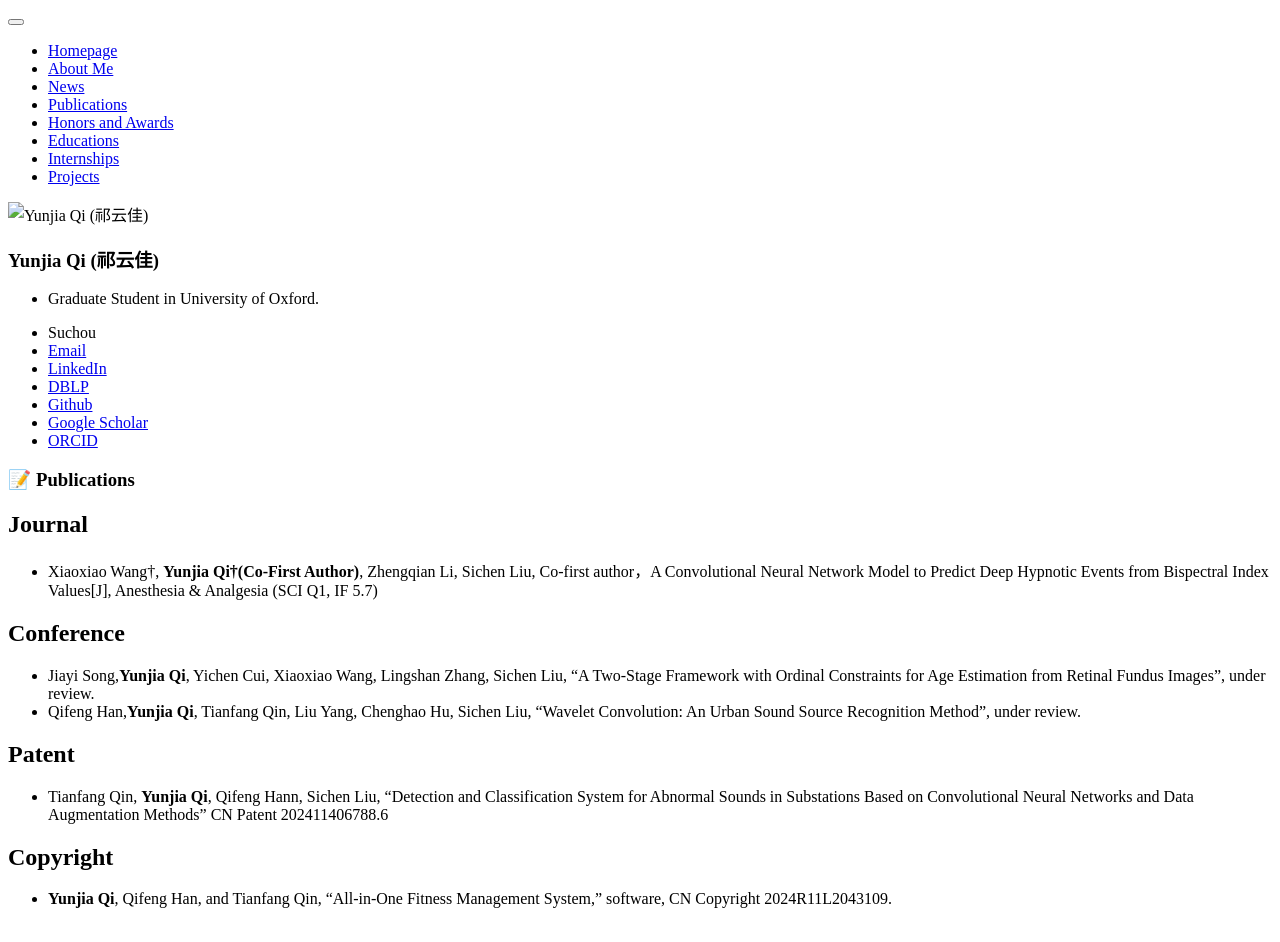
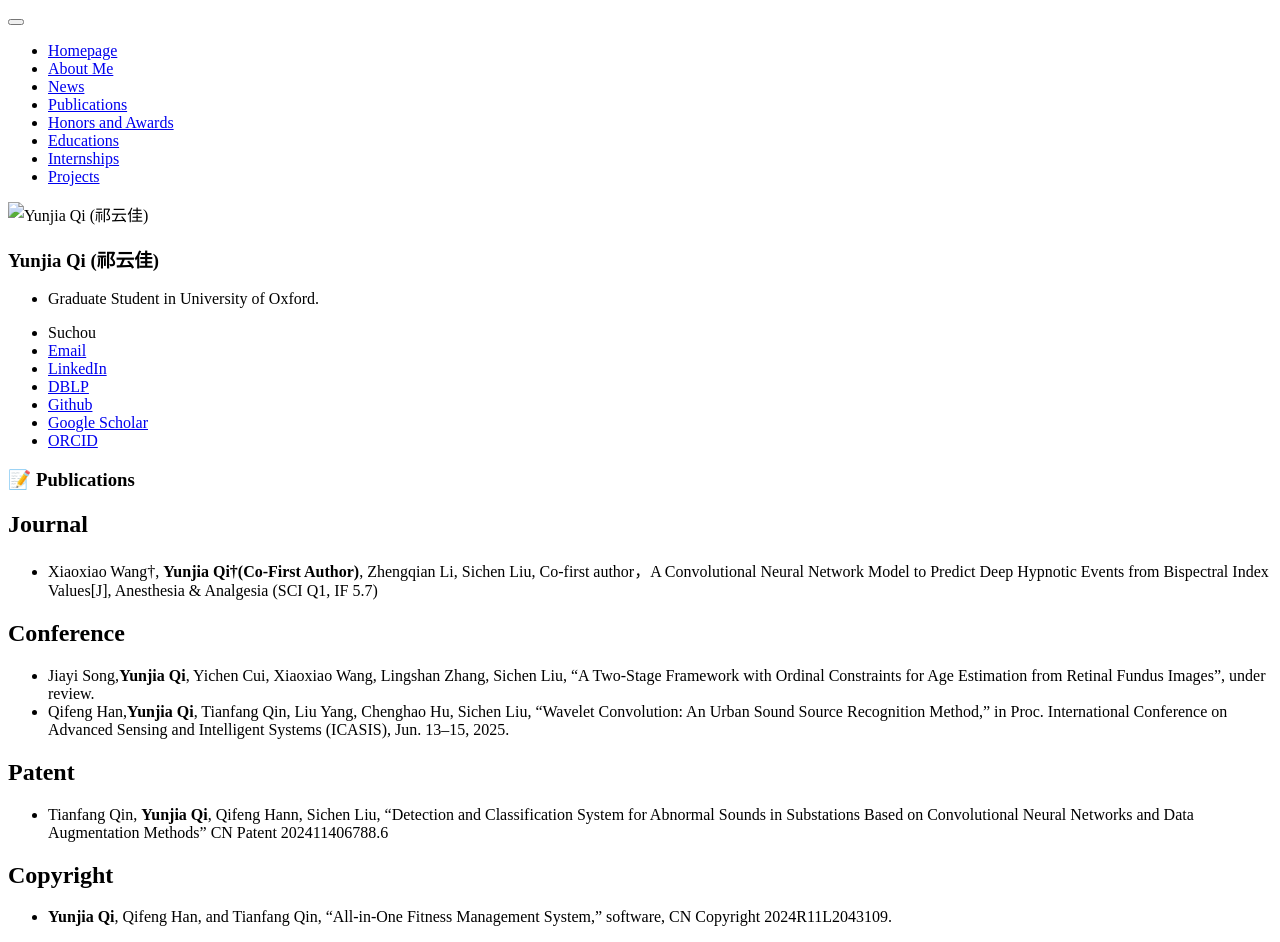
Before and after one commit to RayeRen/rayeren.github.io, a Jekyll site: the page built from _pages/includes/pub.md, in a window 1280 px wide. Built offline with Jekyll 4.4.1, drawn with Linux system fonts in a browser that asks for light colours; our own code applies the rules of GitHub Pages for plain Markdown files.

Commit message:
Update pub.md

```diff
--- a/_pages/includes/pub.md
+++ b/_pages/includes/pub.md
@@ -6,7 +6,8 @@
 
 ## Conference
 - Jiayi Song,**Yunjia Qi**, Yichen Cui, Xiaoxiao Wang, Lingshan Zhang, Sichen Liu, "A Two-Stage Framework with Ordinal Constraints for Age Estimation from Retinal Fundus Images", under review.
-- Qifeng Han,**Yunjia Qi**, Tianfang Qin, Liu Yang, Chenghao Hu, Sichen Liu, "Wavelet Convolution: An Urban Sound Source Recognition Method", under review.
+- Qifeng Han,**Yunjia Qi**, Tianfang Qin, Liu Yang, Chenghao Hu, Sichen Liu, "Wavelet Convolution: An Urban Sound Source Recognition Method," in Proc. International Conference on Advanced Sensing and Intelligent Systems (ICASIS), Jun. 13–15, 2025.
+
 
 ## Patent
 - Tianfang Qin, **Yunjia Qi**, Qifeng Hann, Sichen Liu, "Detection and Classification System for Abnormal Sounds in Substations Based on Convolutional Neural Networks and Data Augmentation Methods" CN Patent 202411406788.6
```
